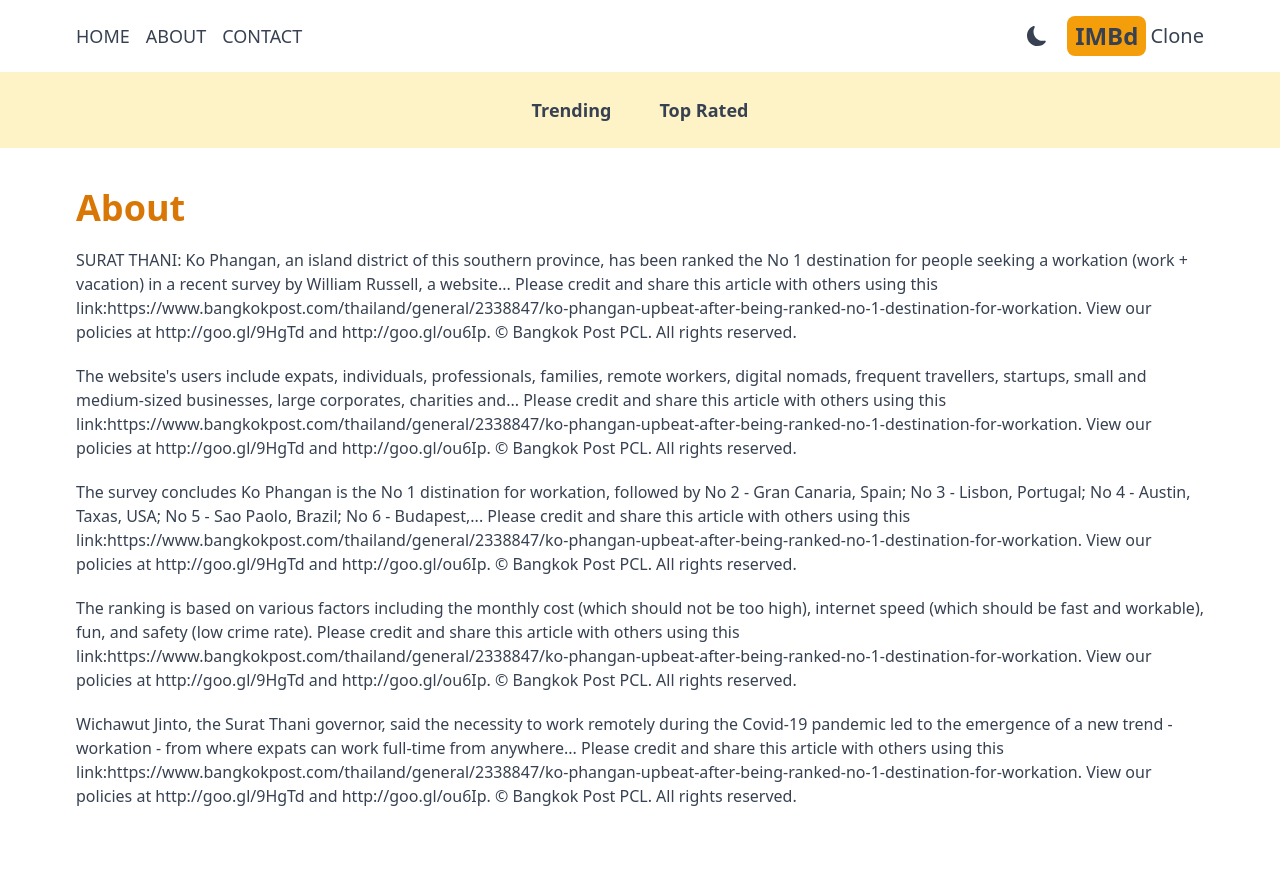
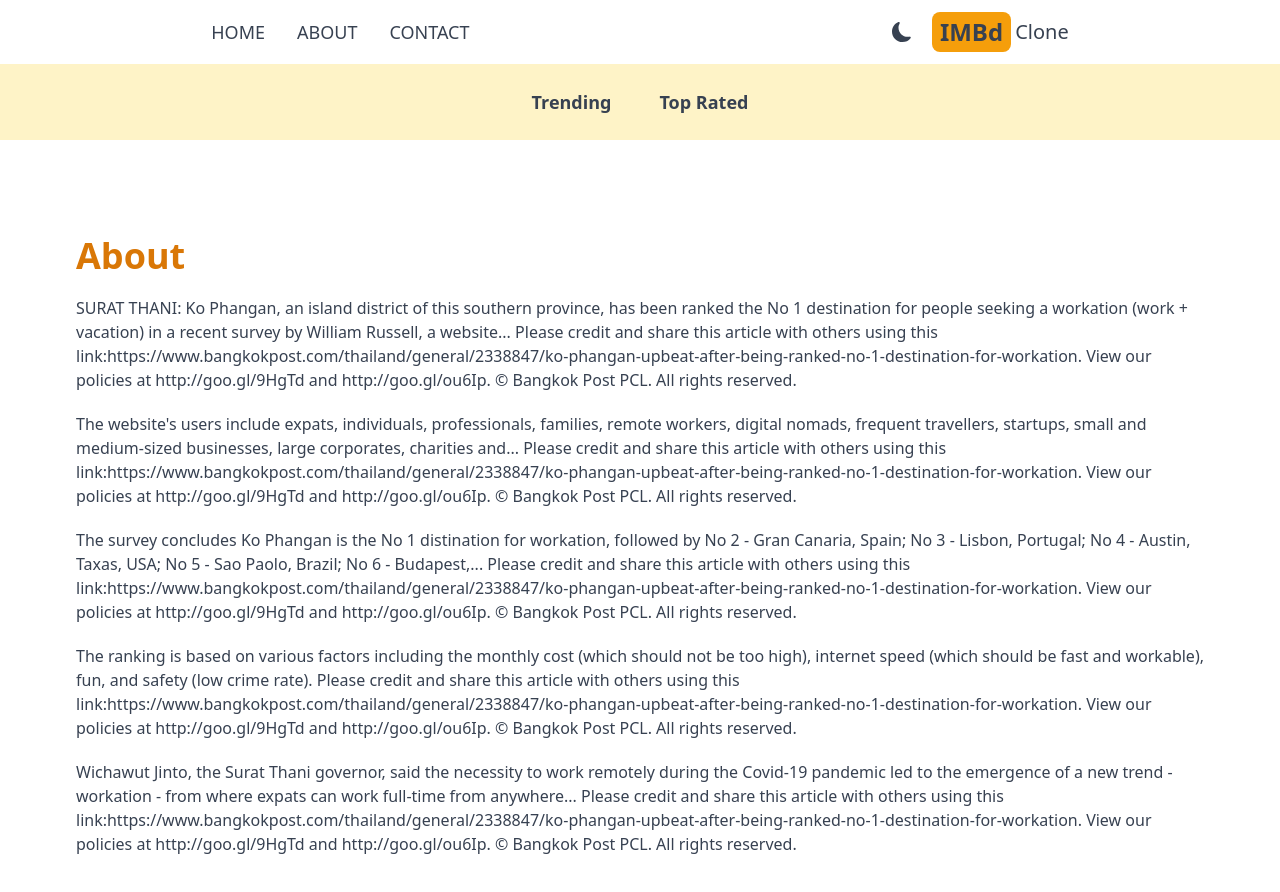
Before and after one commit to seaboie/tmdb-nextjs, a Next.js app: page /about in a window 1280 px wide. Shown: the top 892 px of the page. Before the commit the page ends 808 px from the top, so only its background shows below. Built offline with nearby package versions, Linux system fonts and the light colour scheme.

Commit message:
add: Loading...

```diff
--- a/app/about/page.tsx
+++ b/app/about/page.tsx
@@ -2,7 +2,7 @@ import React from 'react'
 
 export default function About() {
   return (
-    <div className='max-w-6xl mx-auto px-3'>
+    <div className='max-w-6xl mx-auto px-3 my-24'>
       <div className='text-4xl font-bold text-amber-600 mt-10'>About</div>
       <div className='flex flex-col gap-5 mt-5'>
         <div>
@@ -30,6 +30,7 @@ export default function About() {
 
           Please credit and share this article with others using this link:https://www.bangkokpost.com/thailand/general/2338847/ko-phangan-upbeat-after-being-ranked-no-1-destination-for-workation. View our policies at http://goo.gl/9HgTd and http://goo.gl/ou6Ip. © Bangkok Post PCL. All rights reserved.
         </div>
+
       </div>
     </div>
   )
--- a/app/layout.tsx
+++ b/app/layout.tsx
@@ -17,10 +17,14 @@ export default function RootLayout({
     <html lang="en">
       <body>
         <Providers>
-          <HeaderNav />
-          <Navbar />
+          <div className='min-h-screen flex flex-col'>
+            <HeaderNav />
+            <Navbar />
 
-          {children}
+            <div className='flex-grow'>
+              {children}
+            </div>
+          </div>
         </Providers>
       </body>
     </html>
--- /dev/null
+++ b/app/loading.tsx
@@ -0,0 +1,18 @@
+import Image from 'next/image'
+import React from 'react'
+
+export default function loading() {
+    return (
+
+        <div className='grid place-items-center py-44'>
+            <Image
+                src={'spinner.svg'}
+                alt='Loading...'
+                width={150}
+                height={150}
+                className=''
+            />
+        </div>
+
+    )
+}
--- a/app/page.tsx
+++ b/app/page.tsx
@@ -24,7 +24,7 @@ export default async function Home({searchParams}: { searchParams: SearchParams
   if (!(await res).ok) return alert("Cannot fetch Data...")
 
   return (
-    <div>
+    <div className='flex-grow '>
       <MovieContent results={results} />
     </div>
   )
--- a/components/head/HeaderNav.tsx
+++ b/components/head/HeaderNav.tsx
@@ -8,9 +8,8 @@ import DarkModeSwitch from '../dark/DarkModeSwitch'
 
 export default function HeaderNav() {
   return (
-    <div className='flex justify-between place-items-center sm:max-w-xl md:max-w-6xl
-     px-3 py-4 mx-auto'>
-        <div className='flex gap-4 text-xl'>
+    <div className='flex  justify-around place-items-center py-3'>
+        <div className='flex gap-8 text-xl justify-center'>
             <HeaderLeft title='HOME' route='/' icon={<AiFillHome />} />
             <HeaderLeft title='ABOUT' route='/about' icon={<FcAbout />} />
             <HeaderLeft title='CONTACT' route='/contact' icon={<BsFillInfoCircleFill />} />
```
Also changed, not shown: public/spinner.svg (added).
